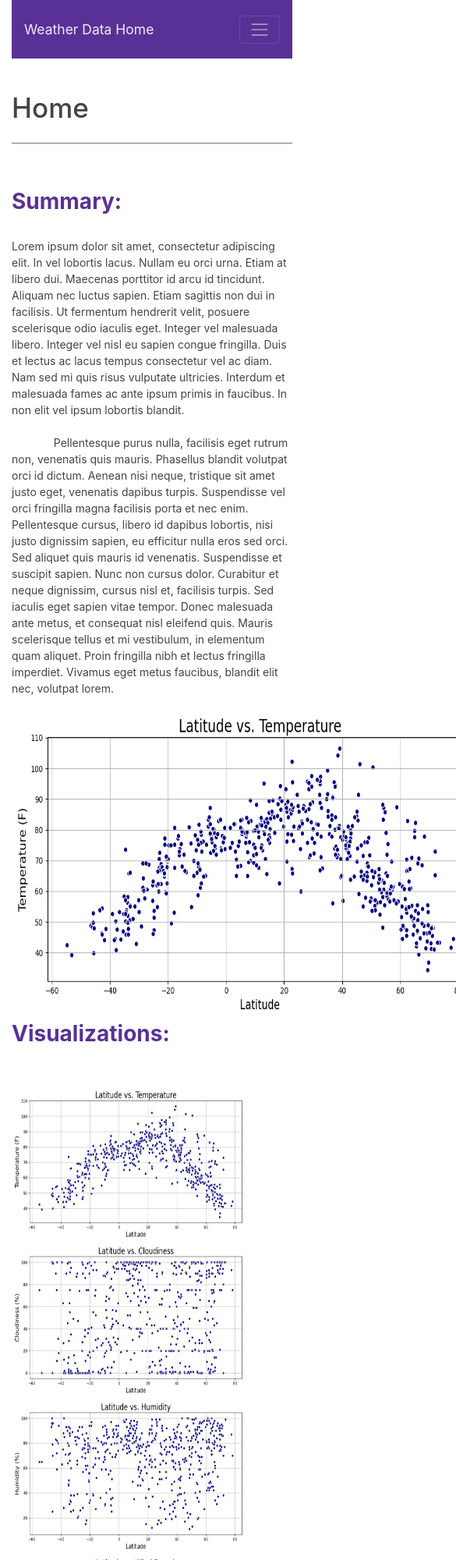
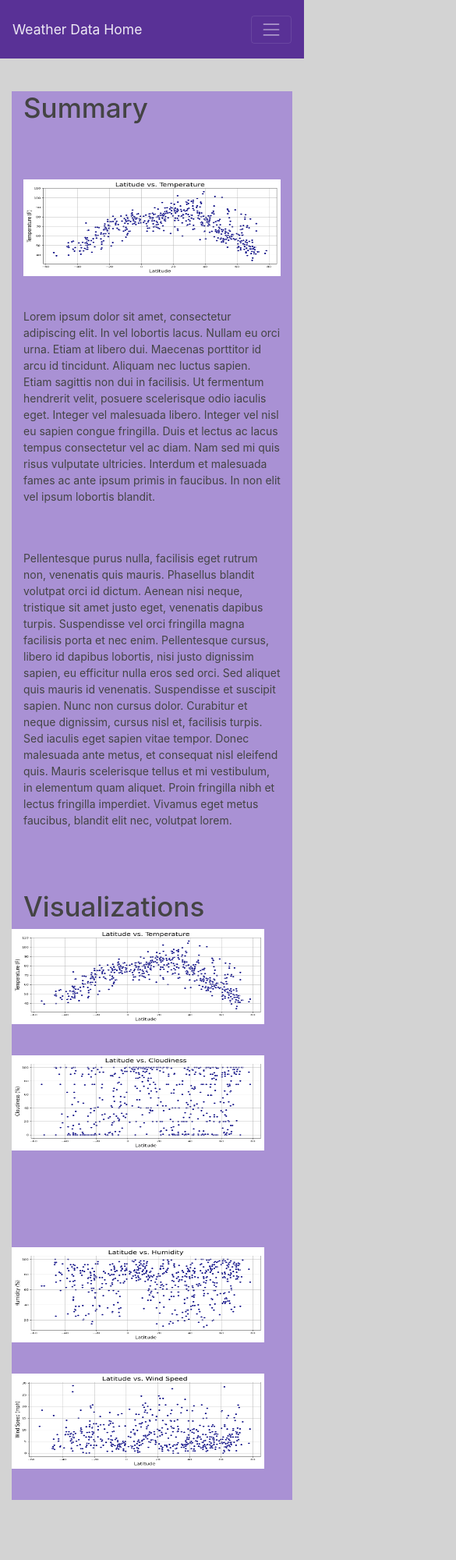
Before and after one commit to Greyson-Moore/SMU_Bootcamp_Homework, a plain HTML site: page 11-Web/index.html in a window 390 px wide. Shown: the top 2000 px of the page at 78% size, 585 px wide, since content can reach past the window. After the commit the page ends 1923 px from the top, so only its background shows below. Drawn offline with nearby package versions, Linux system fonts and the light colour scheme.

Commit message:
Work done

```diff
--- a/11-Web/index.html
+++ b/11-Web/index.html
@@ -6,12 +6,18 @@
 
     <link rel="stylesheet" href="https://stackpath.bootstrapcdn.com/bootstrap/4.3.1/css/bootstrap.min.css">
     <link rel="stylesheet" href="https://cdn.jsdelivr.net/npm/bootswatch@4.5.2/dist/pulse/bootstrap.min.css">
+    <link rel="stylesheet" type="text/css" href="style.css">
+
+
+
+    <script src="https://code.jquery.com/jquery-3.3.1.slim.min.js"></script>
+    <script src=" https://cdnjs.cloudflare.com/ajax/libs/popper.js/1.14.3/umd/popper.min.js"></script>
+    <script src="https://stackpath.bootstrapcdn.com/bootstrap/4.1.3/js/bootstrap.min.js"></script>
+
 </head>
 
+<body style="background-color: lightgray;">
 
-<body>
-
-    <div class="container">
 
             <!-- Nav Bar -->
             <nav class="navbar navbar-expand-lg navbar-dark bg-primary">
@@ -57,62 +63,70 @@
             </nav>
             <br>
             <br>
-        <!-- Row 1 -->
+
+
+
+
+
+
+
+
+
+    <div class="container-fluid" >
+        <div class="row">
+            <div class="col-md-8">
+                <div class="container-fluid bg-secondary">
                     <div class="row">
                         <div class="col-md-12">
-            <h1>Home</h1>
+                            <h1>Summary</h1>
                         </div>
                     </div>
-        <hr size="1000" noshade>
-        <br>
-        <br>
-        <!-- Row 2 -->
+                    <div class="row">
+                        <br><br><br>
+                    </div>
+                    <div class="row " >
+                        <div class="col-md-4 ">
+                            <img height="75%" width="100%" src="https://github.com/Greyson-Moore/SMU_Bootcamp_Homework/blob/main/06-Python-APIs/output_data/Lat_vs_Temp_Scatter.png?raw=true" alt="Latitude vs. Temp">                        </div>
+                        <div class="col-md-8">
+                            <p>Lorem ipsum dolor sit amet, consectetur adipiscing elit. In vel lobortis lacus. Nullam eu orci urna. Etiam at libero dui. Maecenas porttitor id arcu id tincidunt. Aliquam nec luctus sapien. Etiam sagittis non dui in facilisis. Ut fermentum hendrerit velit, posuere scelerisque odio iaculis eget. Integer vel malesuada libero. Integer vel nisl eu sapien congue fringilla. Duis et lectus ac lacus tempus consectetur vel ac diam. Nam sed mi quis risus vulputate ultricies. Interdum et malesuada fames ac ante ipsum primis in faucibus. In non elit vel ipsum lobortis blandit.<br><br> &emsp; &emsp; &emsp;</p>
+                            <p>Pellentesque purus nulla, facilisis eget rutrum non, venenatis quis mauris. Phasellus blandit volutpat orci id dictum. Aenean nisi neque, tristique sit amet justo eget, venenatis dapibus turpis. Suspendisse vel orci fringilla magna facilisis porta et nec enim. Pellentesque cursus, libero id dapibus lobortis, nisi justo dignissim sapien, eu efficitur nulla eros sed orci. Sed aliquet quis mauris id venenatis. Suspendisse et suscipit sapien. Nunc non cursus dolor. Curabitur et neque dignissim, cursus nisl et, facilisis turpis. Sed iaculis eget sapien vitae tempor. Donec malesuada ante metus, et consequat nisl eleifend quis. Mauris scelerisque tellus et mi vestibulum, in elementum quam aliquet. Proin fringilla nibh et lectus fringilla imperdiet. Vivamus eget metus faucibus, blandit elit nec, volutpat lorem. </p>
+
+                        </div>
+                    </div>
+                    <div class="row">
+                        <br><br><br>
+                    </div>
+                </div>
+            </div>
+            <div class="col-md-4">
+                <div class="container-fluid bg-secondary">
+                    <div class="row">
+                        <div class="col-md-12">
+                            <h1>Visualizations</h1>
+                        </div>
                     <div class="row">
                         <div class="col-md-6">
-                <h2 class="text-primary"><strong>Summary:</strong></h2>
+                            <img height="75%" width="90%" src="https://github.com/Greyson-Moore/SMU_Bootcamp_Homework/blob/main/06-Python-APIs/output_data/Lat_vs_Temp_Scatter.png?raw=true" alt="Latitude vs. Temp">
                         </div>
+                        <div class="col-md-6">
+                            <img height="75%" width="90%" src="https://github.com/Greyson-Moore/SMU_Bootcamp_Homework/blob/main/06-Python-APIs/output_data/Lat_vs_Cloudiness_Scatter.png?raw=true" alt="Latitude vs. Cloud Scatter">
                         </div>
-        <br>
-        <!-- Row 3 -->
-        <div class="row">
-            <div class="col-md-6">
-                <p>Lorem ipsum dolor sit amet, consectetur adipiscing elit. In vel lobortis lacus. Nullam eu orci urna. Etiam at libero dui. Maecenas porttitor id arcu id tincidunt. Aliquam nec luctus sapien. Etiam sagittis non dui in facilisis. Ut fermentum hendrerit velit, posuere scelerisque odio iaculis eget. Integer vel malesuada libero. Integer vel nisl eu sapien congue fringilla. Duis et lectus ac lacus tempus consectetur vel ac diam. Nam sed mi quis risus vulputate ultricies. Interdum et malesuada fames ac ante ipsum primis in faucibus. In non elit vel ipsum lobortis blandit.<br><br> &emsp; &emsp; &emsp;
-
-                    Pellentesque purus nulla, facilisis eget rutrum non, venenatis quis mauris. Phasellus blandit volutpat orci id dictum. Aenean nisi neque, tristique sit amet justo eget, venenatis dapibus turpis. Suspendisse vel orci fringilla magna facilisis porta et nec enim. Pellentesque cursus, libero id dapibus lobortis, nisi justo dignissim sapien, eu efficitur nulla eros sed orci. Sed aliquet quis mauris id venenatis. Suspendisse et suscipit sapien. Nunc non cursus dolor. Curabitur et neque dignissim, cursus nisl et, facilisis turpis. Sed iaculis eget sapien vitae tempor. Donec malesuada ante metus, et consequat nisl eleifend quis. Mauris scelerisque tellus et mi vestibulum, in elementum quam aliquet. Proin fringilla nibh et lectus fringilla imperdiet. Vivamus eget metus faucibus, blandit elit nec, volutpat lorem. </p>
-            </div>
-            <div class="col-md-3">
-                <img height=400px width=600px src="https://github.com/Greyson-Moore/SMU_Bootcamp_Homework/blob/main/06-Python-APIs/output_data/Lat_vs_Temp_Scatter.png?raw=true" alt="Latitude vs. Temp">
-            </div>
-        <br>
-        <br>
-        </div>
-        <!-- Row 4 -->
-        <div class="row">
-            <div class="col-md-12">
-                <h2 class="text-primary"><strong>Visualizations:</strong></h2>
                     </div>
                     <br>
                     <br>
                     <br>
                     <br>
+                    <div class="row">
+                        <div class="col-md-6">
+                            <img height="75%" width="90%" src="https://github.com/Greyson-Moore/SMU_Bootcamp_Homework/blob/main/06-Python-APIs/output_data/Lat_vs_Humidity_Scatter.png?raw=true" alt="Latitude vs. Humidity">
                         </div>
-        <!-- Row 5 -->
-        <div class="row">
-            <div class="col-md-3">
-                <img height=200px width=300px src="https://github.com/Greyson-Moore/SMU_Bootcamp_Homework/blob/main/06-Python-APIs/output_data/Lat_vs_Temp_Scatter.png?raw=true" alt="Latitude vs. Temp">
-
+                        <div class="col-md-6">
+                            <img height="75%" width="90%" src="https://github.com/Greyson-Moore/SMU_Bootcamp_Homework/blob/main/06-Python-APIs/output_data/Lat_vs_Wind_Speed_Scatter.png?raw=true" alt="Latitude vs. Wind Speed">
                         </div>
-            <div class="col-md-3">
-                <img height=200px width=300px src="https://github.com/Greyson-Moore/SMU_Bootcamp_Homework/blob/main/06-Python-APIs/output_data/Lat_vs_Cloudiness_Scatter.png?raw=true" alt="Latitude vs. Cloud Scatter">
-
                     </div>
-            <div class="col-md-3">
-                <img height=200px width=300px src="https://github.com/Greyson-Moore/SMU_Bootcamp_Homework/blob/main/06-Python-APIs/output_data/Lat_vs_Humidity_Scatter.png?raw=true" alt="Latitude vs. Humidity">
-
                     </div>
-            <div class="col-md-3">
-                <img height=200px width=300px src="https://github.com/Greyson-Moore/SMU_Bootcamp_Homework/blob/main/06-Python-APIs/output_data/Lat_vs_Wind_Speed_Scatter.png?raw=true" alt="Latitude vs. Wind Speed">
-
+                </div>
+            </div>
         </div>
     </div>
 
@@ -121,4 +135,8 @@
 
 
 
+
+
 </body>
+
+</html>
--- /dev/null
+++ b/11-Web/style.css
@@ -0,0 +1,3 @@
+.imgBorder {
+    border:5px solid #555;
+}
```
Also changed, not shown: 11-Web/cloud.html (added, +77 -0 lines), 11-Web/compare.html (added, +83 -0 lines), 11-Web/data.html (added, +23 -0 lines), 11-Web/temperature.html (added, +77 -0 lines). Lines whose indentation alone changed are shown as unchanged.
